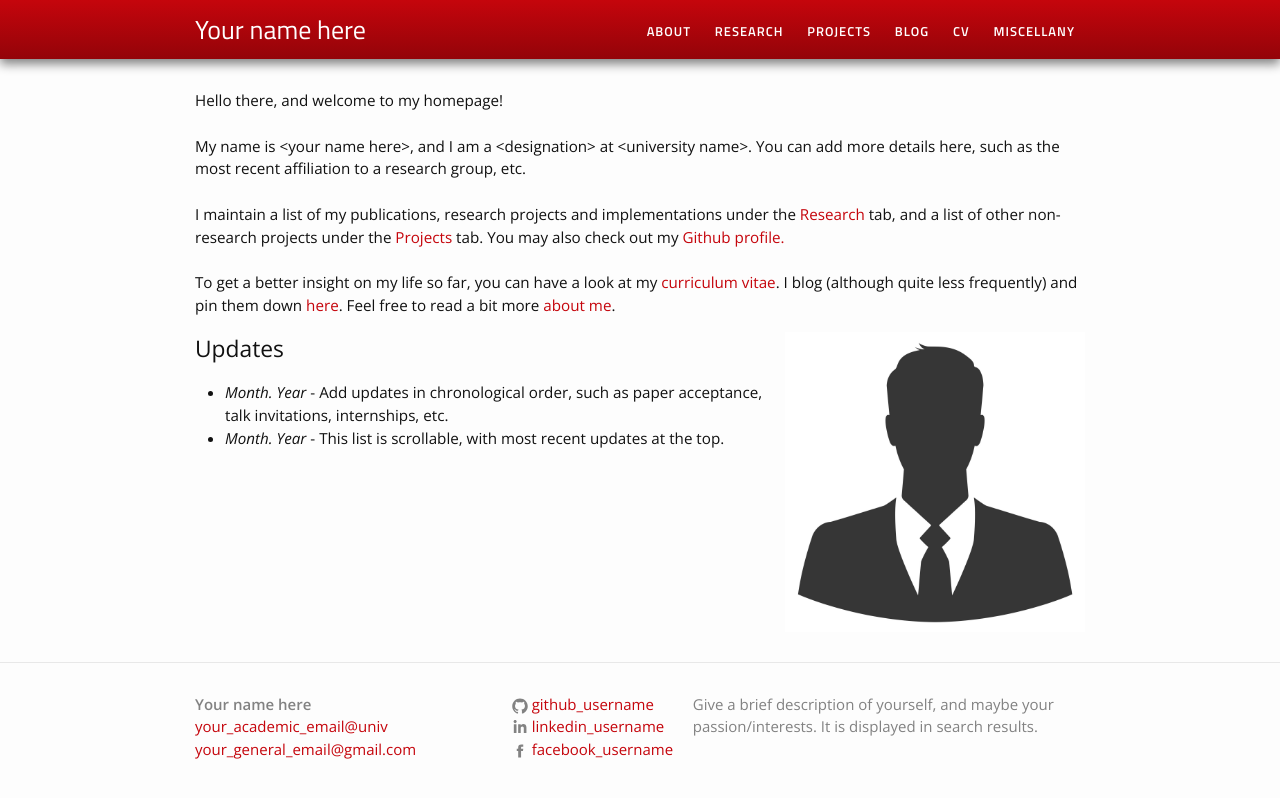
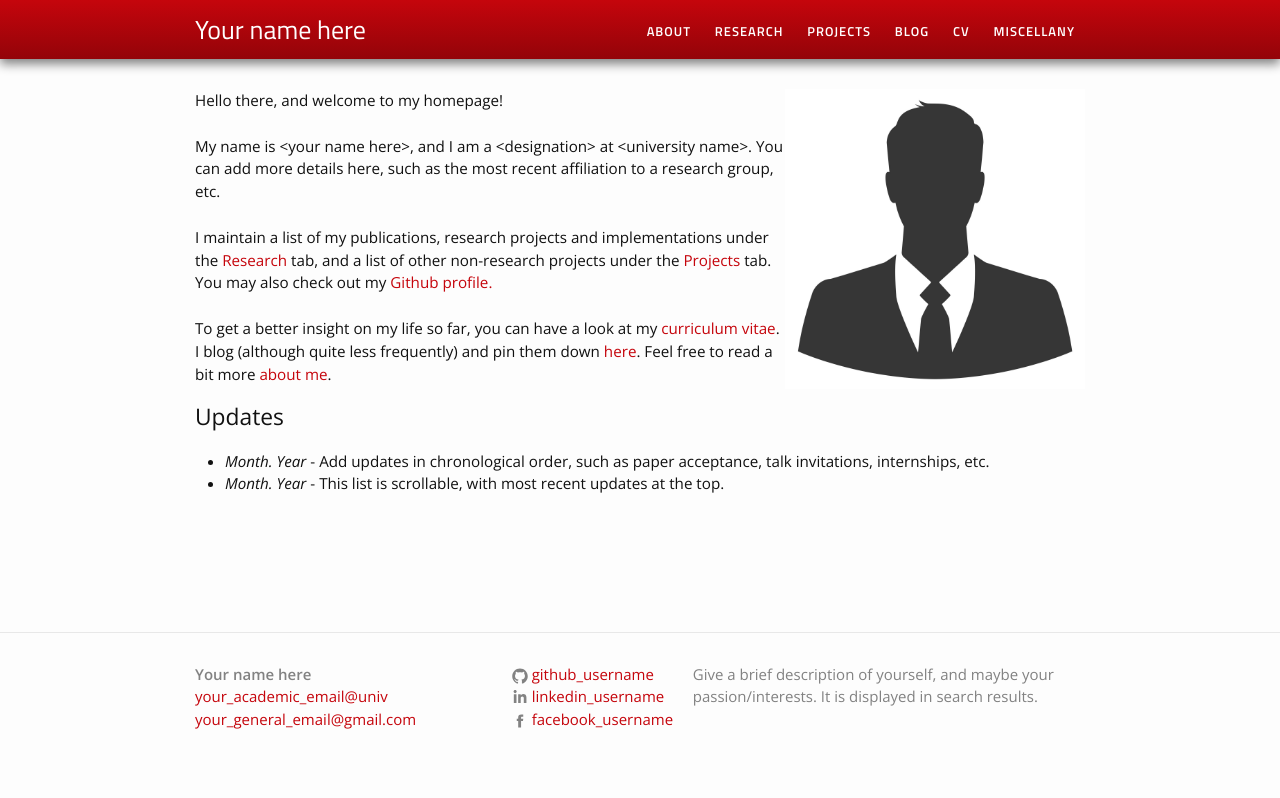
Before and after one commit to jingjieli95/jingjieli95.github.io, a Jekyll site: the page built from index.html, in a window 1280 px wide. Shown: the top 798 px of the page. Built offline with Jekyll 4.4.1, drawn with Linux system fonts in a browser that asks for light colours.

Commit message:
Update index.html

```diff
--- a/index.html
+++ b/index.html
@@ -3,6 +3,8 @@ layout: default
 ---
 
 <div class="home">
+
+<img src="/images/profile.jpg" alt="Italian Trulli" caption="A sassy caption here" width=300 align="right">
 
 <p>Hello there, and welcome to my homepage!<br><br>My name is &lt;your name here&gt;, and I am a &lt;designation&gt; at &lt;university name&gt;. You can add more details here, such as the most recent affiliation to a research group, etc.<br><br>
 
@@ -12,7 +14,6 @@ To get a better insight on my life so far, you can have a look at my <a href="/c
 
 </div>
 
-<img src="/images/profile.jpg" alt="Italian Trulli" caption="A sassy caption here" width=300 align="right">
 
 <h2>Updates</h2>
 <div class="updates" style="height: 10em; overflow-y: scroll;">
```
